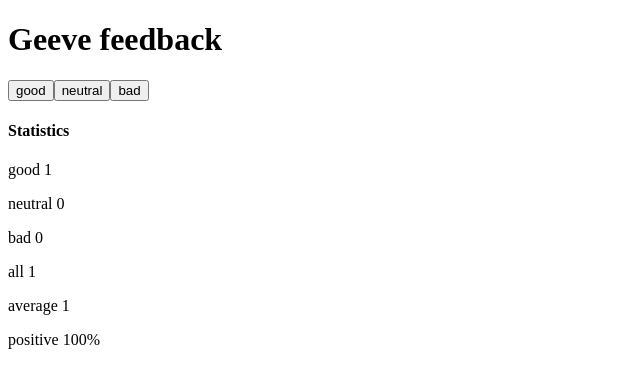
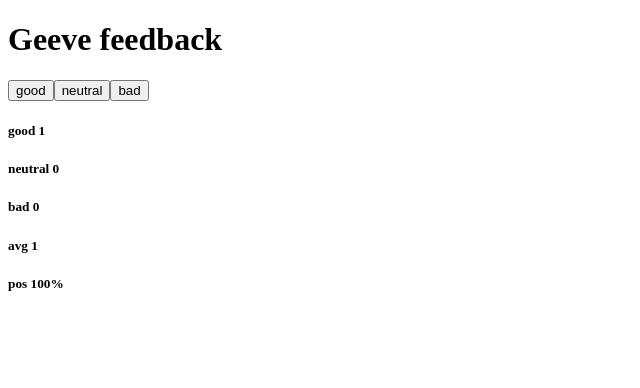
Before and after one commit to buhtig-sudo-azar/FULL1, a React (Vite) app in the folder Part1/Unicafe/: page / in a window 1280 px wide. Both pictures are taken after a click on the button "good". Shown: the top 388 px of the page, without its empty margins (0-640 px from the left). Built offline with nearby package versions, Linux system fonts and the light colour scheme.

Commit message:
1.10: unicafe step5

```diff
--- a/Part1/Unicafe/src/App.jsx
+++ b/Part1/Unicafe/src/App.jsx
@@ -5,22 +5,34 @@ const Button = (props) => {
     <button onClick={onclick}>{text}</button>
   )
 }
+const StatisticLine = (props) => {
+  const { text, value } = props;
+  return (
+    <>
+      <h5>{text} {value}</h5>
+    </>
+  )
+}
 const Statistics = (props) => {
   const { good, neutral, bad, all, avg, pos } = props;
-  return (
-    <>
-      <h4>Statistics</h4>
-      <p>good {good}</p>
-      <p>neutral {neutral}</p>
-      <p>bad {bad}</p>
-      <p>all {all}</p>
 
-
-      <p>average {avg}</p>
-      <p>positive {pos}</p>
-    </>
-  )
-
+  if (all != 0) {
+    return (
+      <>
+        <StatisticLine text="good" value={good} />
+        <StatisticLine text="neutral" value={neutral} />
+        <StatisticLine text="bad" value={bad} />
+        <StatisticLine text="avg" value={avg} />
+        <StatisticLine text="pos" value={pos} />
+      </>
+    )
+  } else {
+    return (
+      <>
+        <h4>No feedback geeven</h4>
+      </>
+    )
+  }
 }
 
 
@@ -31,7 +43,7 @@ function App() {
   const all = good + bad + neutral;
 
   const average = () => {
-    if (all == 0) return 0;
+    if (all == 0) { return 0; }
     return ((good - bad) / all)
   }
   const positive = () => {
```
